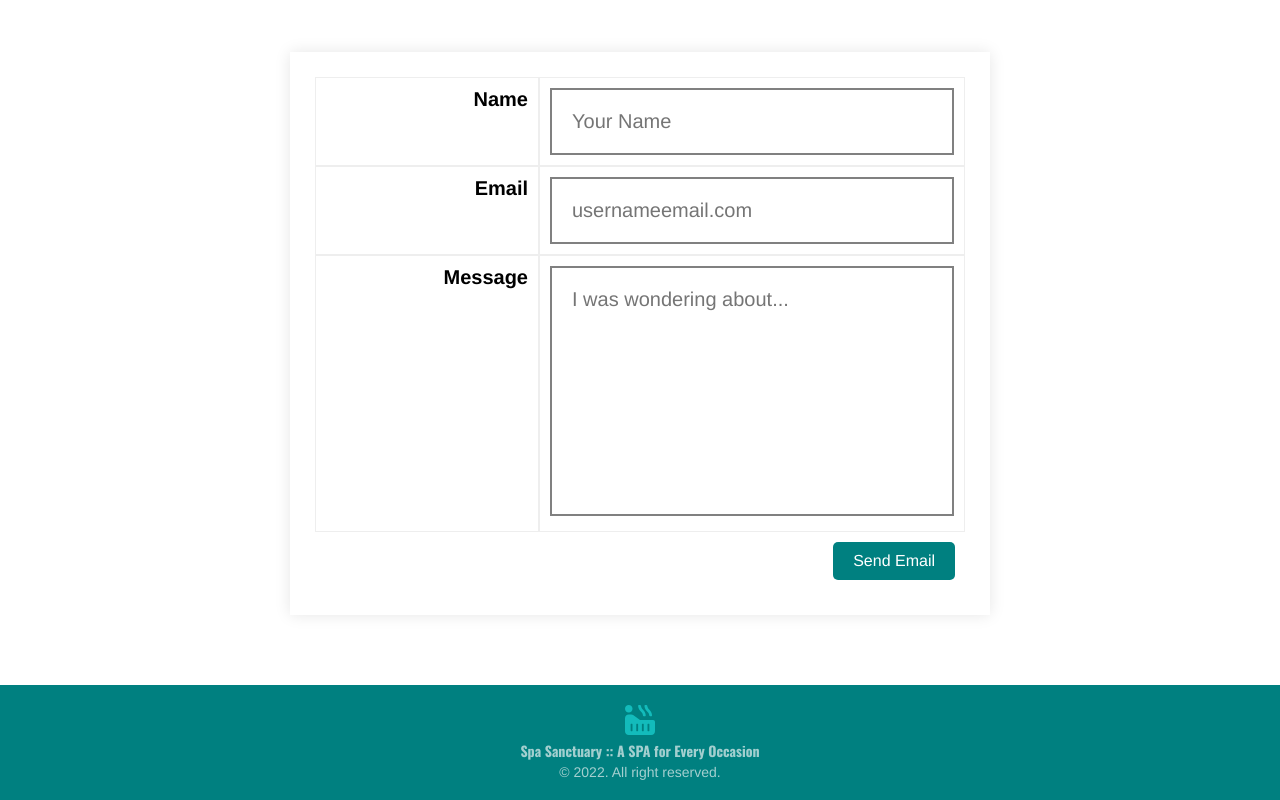
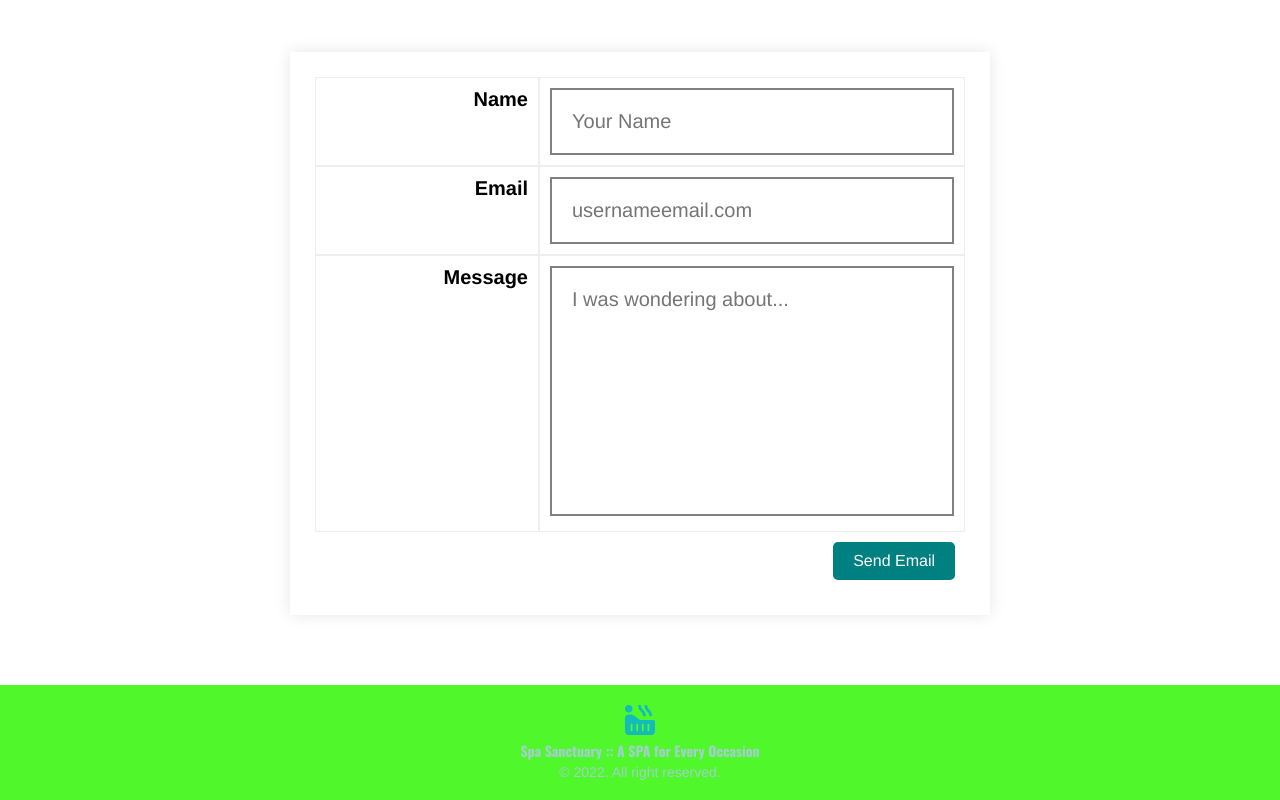
Before and after one commit to christinal59/Web-1-Li-Christina-Final, a React (Create React App) app: page /contact in a window 1280 px wide. Shown: the part 296-1096 px from the top of the page. Built offline with nearby package versions, Linux system fonts and the light colour scheme.

Commit message:
Updating Footer

```diff
--- a/src/React/Layout/Footer/Footer.jsx
+++ b/src/React/Layout/Footer/Footer.jsx
@@ -17,7 +17,7 @@ const Footer = () => {
 export default Footer;
 
 const FooterStyled = styled.footer`
-    background-color: teal;
+    background-color: #50f72b;
     text-align: center;
     padding: 20px 0px;
 `;
--- a/src/React/common/UniversalForm/UniversalForm.jsx
+++ b/src/React/common/UniversalForm/UniversalForm.jsx
@@ -17,8 +17,8 @@ export { default as SubmitButton } from './Controls/SubmitButton.jsx';
 const UniversalForm = ({children, apiUrl, onSubmit}) => {
 
     const defaultFormData = {
-        sample: apiUrl,
-        sample: onSubmit,
+        apiUrl: apiUrl,
+        onSubmit: onSubmit,
         payload: {},
         feedback: {
             show: false,
```
